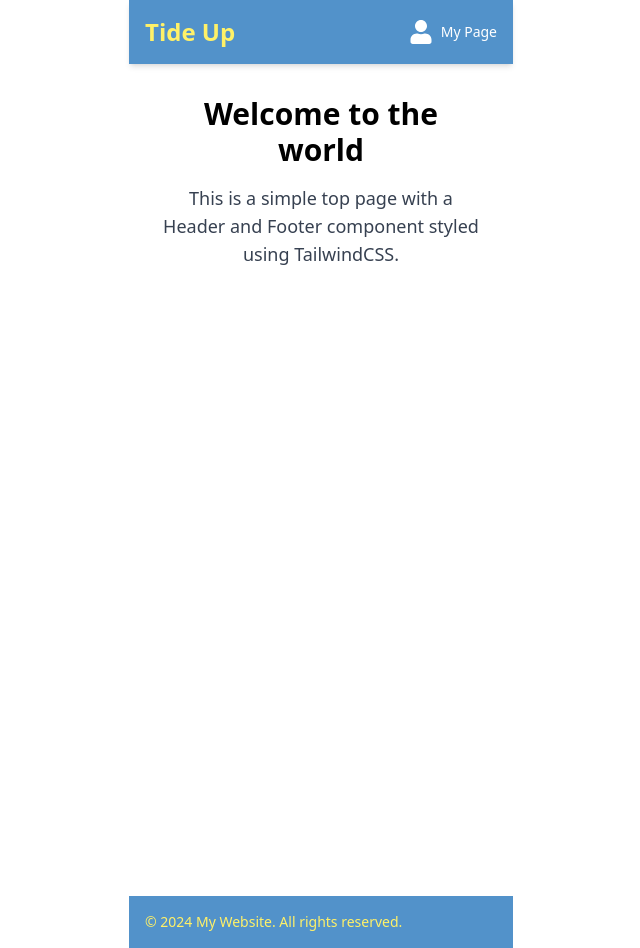
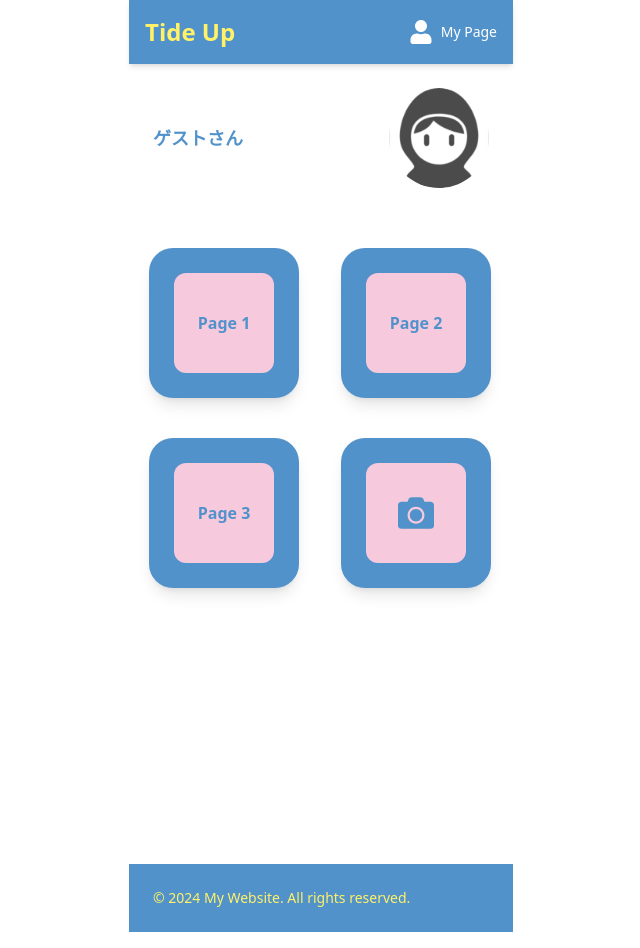
Before and after one commit to ms-engineer-bc24-07/FinalProject_teamD, a Next.js app in the folder frontend/: page / in a window 1280 px wide. Shown: the whole page, without its empty margins (319-959 px from the left). Built offline with nearby package versions, Linux system fonts and the light colour scheme.

Commit message:
delete.Buttonコンポーネントを削除

```diff
--- a/frontend/src/app/page.tsx
+++ b/frontend/src/app/page.tsx
@@ -1,13 +1,55 @@
 import React from 'react';
+import Link from 'next/link';
+import { FaCamera } from 'react-icons/fa'; // カメラアイコンをインポート
+import Image from 'next/image'; // Next.jsのImageコンポーネントをインポート
+import ToppageButton from '../components/ToppageButton'
 
 const page = () => {
+  const userName = "ゲスト"; // ユーザー名（例）
+  const defaultIcon = "/icons/icon-1.png"; // デフォルトのアイコンパス
+
   return (
     <div className="flex flex-col min-h-screen">
-      <div className="flex-grow p-8 text-center">
-        <h2 className="text-3xl font-bold mb-4">Welcome to the world</h2>
-        <p className="text-lg text-gray-700">
-          This is a simple top page with a Header and Footer component styled using TailwindCSS.
-        </p>
+      {/* 上部のユーザー情報 */}
+      <div className="flex justify-between items-center p-6 ">
+        {/* 左側: ユーザー名 */}
+        <div className="text-lg font-bold text-customBlue">
+          {userName}さん
+          </div>
+        {/* 右側: デフォルトアイコン */}
+        <div className="w-25 h-25">
+          <Image
+            src={defaultIcon} // アイコンのパス
+            alt={`${userName}のアイコン`}
+            width={100} // アイコンの幅
+            height={100} // アイコンの高さ
+            className="rounded-full" // アイコンを丸く表示
+          />
+        </div>
+
+      </div>
+
+      {/* メインコンテンツ */}
+      <div className="flex-grow p-5 text-center">
+
+        {/* ボタンのコンテナ */}
+        <div className="grid grid-cols-2 gap-10 mt-4">
+          <Link href="/page1">
+              <ToppageButton text="Page 1" />
+          </Link>
+
+          <Link href="/page2">
+              <ToppageButton text="Page 2" />
+          </Link>
+
+          <Link href="/page3">
+              <ToppageButton text="Page 3" />
+          </Link>
+
+          <Link href="/page4">
+          <ToppageButton icon={<FaCamera className="text-customBlue text-4xl" />} />
+          </Link>
+        </div>
       </div>
     </div>
   );
--- a/frontend/src/components/Footer.tsx
+++ b/frontend/src/components/Footer.tsx
@@ -1,9 +1,8 @@
-// Footer.jsx
 import React from 'react';
 
 const Footer = () => {
   return (
-    <footer className="bg-customBlue text-white p-4 mt-8">
+    <footer className="bg-customBlue text-white p-6">
       <p className="text-customYellow text-sm">© 2024 My Website. All rights reserved.</p>
     </footer>
   );
--- /dev/null
+++ b/frontend/src/components/ToppageButton.tsx
@@ -0,0 +1,34 @@
+import React from 'react';
+
+type ToppageButtonProps = {
+  text?: string; // ボタンの中のテキスト（任意）
+  icon?: React.ReactNode; // ボタンの中のアイコン（任意）
+  onClick?: () => void; // ボタンがクリックされた時の動作
+};
+
+const ToppageButton: React.FC<ToppageButtonProps> = ({ text, icon,onClick }) => {
+  return (
+    <div
+      onClick={onClick}
+      className="relative bg-customBlue p-4 shadow-lg rounded-3xl cursor-pointer hover:shadow-2xl transition"
+      style={{ width: '150px', height: '150px' }} // 四角形の大きさ
+    >
+      {/* ピンクの小さい四角 */}
+      <div
+        className="absolute bg-customPink text-customBlue font-bold rounded-xl flex items-center justify-center"
+        style={{
+          width: '100px',
+          height: '100px',
+          top: '50%',
+          left: '50%',
+          transform: 'translate(-50%, -50%)', // 中央に配置
+        }}
+      >
+        {/* テキストまたはアイコンを表示 */}
+        {icon ? icon : text}
+      </div>
+    </div>
+  );
+};
+
+export default ToppageButton;
```
Also changed, not shown: frontend/src/components/Button.tsx (deleted).
